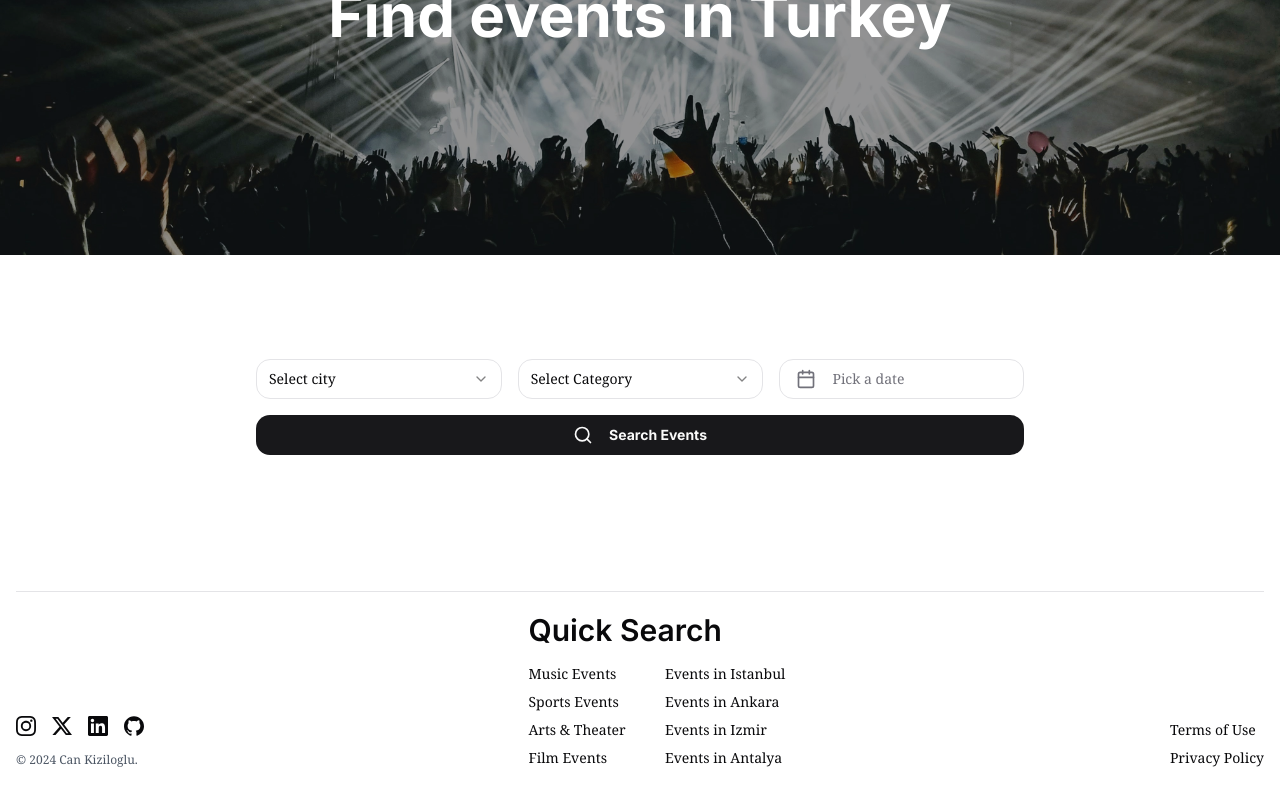
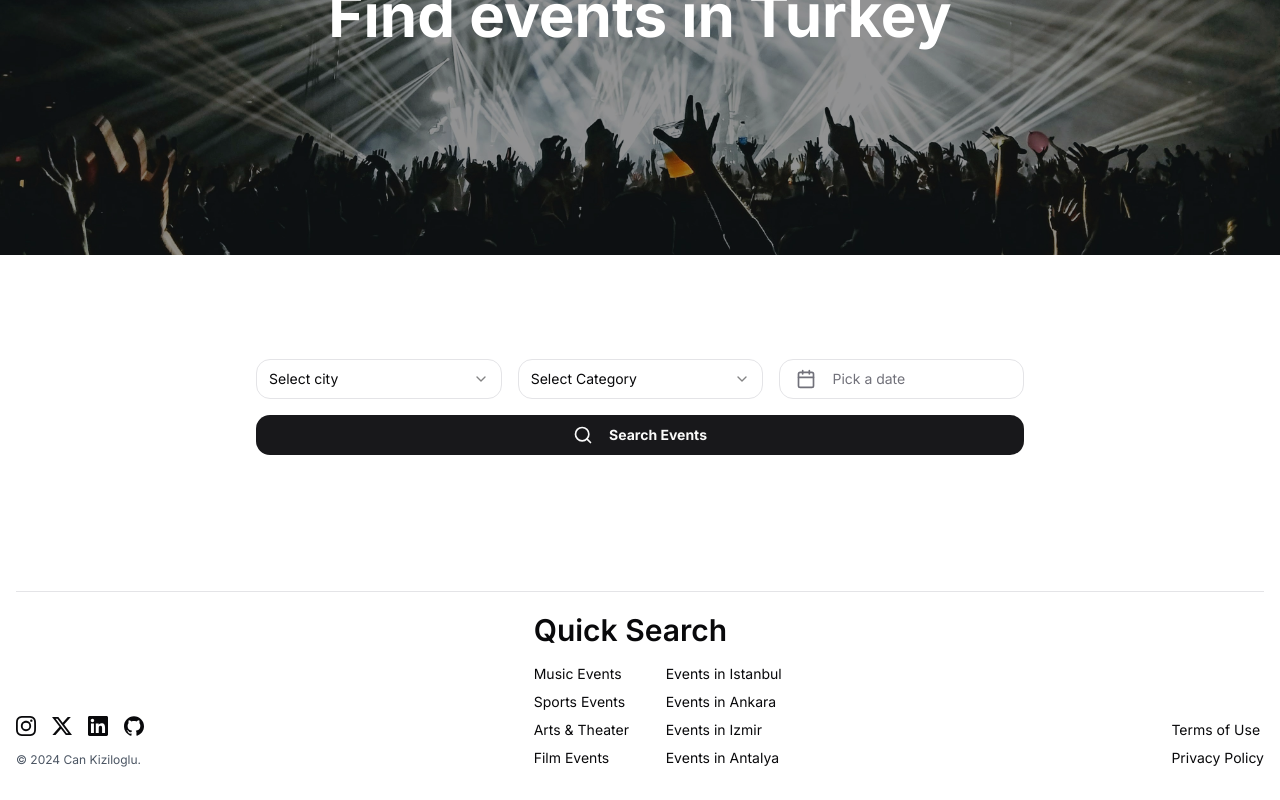
Before and after one commit to violrend/event-finder, a Next.js app: page / in a window 1280 px wide. Shown: the part 217-1017 px from the top of the page. Built offline with nearby package versions, Linux system fonts and the light colour scheme.

Commit message:
changed font to Inter

```diff
--- a/app/events/event-row.tsx
+++ b/app/events/event-row.tsx
@@ -20,8 +20,9 @@ export function EventRow({ event }: { event: EventSummaryType }) {
       <TableCell>
         <div className="font-semibold">{event.name}</div>
         <div className="text-sm text-gray-500 md:hidden">{event.venue}</div>
-        <div className="text-sm text-gray-500 md:hidden">
-          {event.category} • {event.date}
+        <div className="text-sm text-gray-500 md:hidden flex justify-between">
+          <span>{event.category}</span>
+          <span>{event.date}</span>
         </div>
         {/* TODO: make this 3 rows with date pushed to right */}
       </TableCell>
--- a/app/globals.css
+++ b/app/globals.css
@@ -71,7 +71,7 @@ body {
     @apply bg-background text-foreground;
   }
   p {
-    @apply font-noto_serif;
+    @apply font-inter;
   }
   h1,
   h2,
@@ -81,15 +81,15 @@ body {
     @apply font-inter font-bold;
   }
   h1 {
-    @apply text-5xl md:text-5xl lg:text-6xl;
+    @apply font-inter text-5xl md:text-5xl lg:text-6xl;
   }
   h2 {
-    @apply text-3xl md:text-4xl lg:text-5xl;
+    @apply font-inter text-3xl md:text-4xl lg:text-5xl;
   }
   h3 {
-    @apply text-xl md:text-3xl lg:text-4xl;
+    @apply font-inter text-xl md:text-3xl lg:text-4xl;
   }
   h4 {
-    @apply text-lg md:text-2xl lg:text-3xl;
+    @apply font-inter text-lg md:text-2xl lg:text-3xl;
   }
 }
--- a/app/layout.tsx
+++ b/app/layout.tsx
@@ -20,7 +20,7 @@ export default function RootLayout({
       className={`${inter.variable} ${noto_serif.variable}`}
       suppressHydrationWarning
     >
-      <body className={noto_serif.className}>
+      <body className={inter.className}>
         <ThemeProvider
           attribute='class'
           defaultTheme='system'
```
